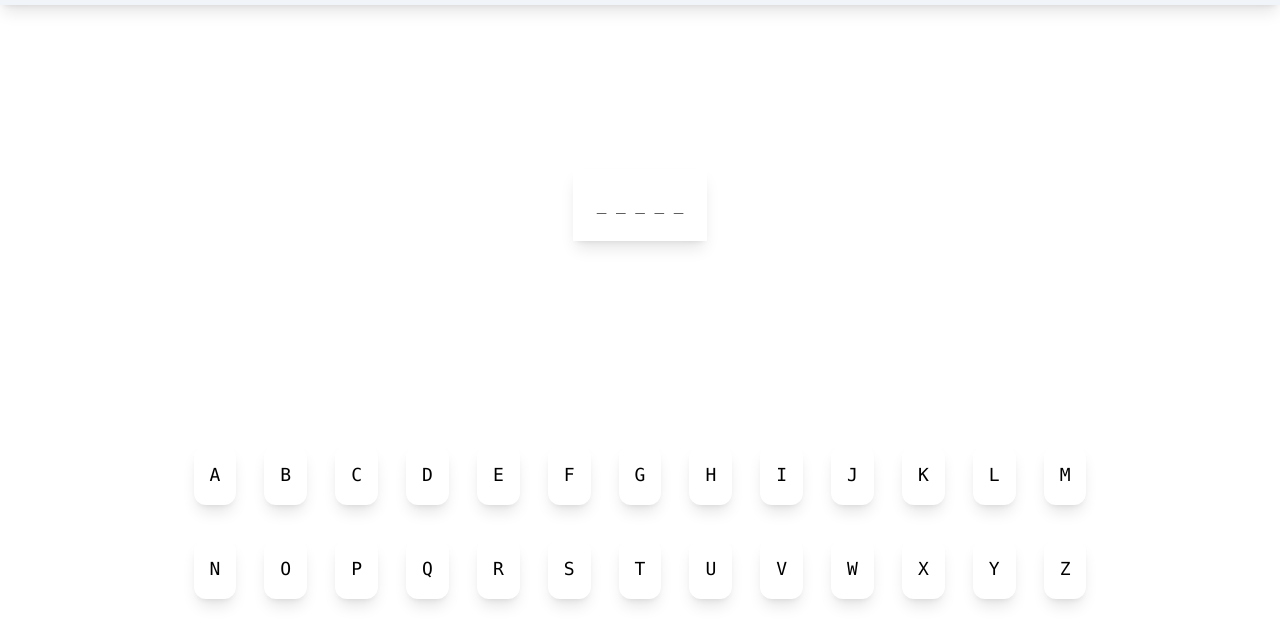
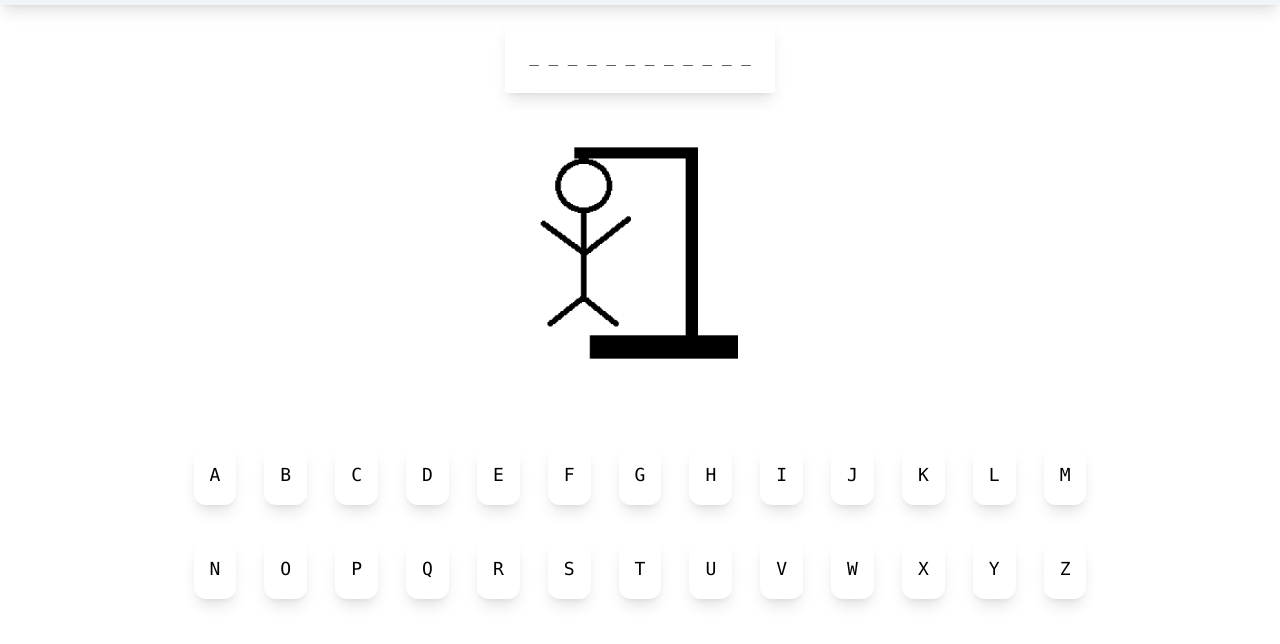
Before and after one commit to LoiNguyenCS/DeluxeHangMan, a website: page public/index.html in a window 1280 px wide. Shown: the part 128-772 px from the top of the page. Drawn offline with nearby package versions, Linux system fonts and the light colour scheme; no server answers.

Commit message:
Center hangman image on page

```diff
--- a/public/index.html
+++ b/public/index.html
@@ -20,10 +20,12 @@
       </div>
     </div>
 
-    <div class="p-4 row-start-3 col-span-3 flex items-center justify-center">
-      <span class="shadow-lg p-6">_ _ _ _ _ </span>
+    <div class="p-4 m-0 row-start-2 col-span-3 flex items-start justify-center">
+      <span class="shadow-lg p-6">_ _ _ _ _ _ _ _ _ _ _ _ </span>
     </div>
-
+    <div class="flex items-center justify-center row-start-3 col-span-3 h-30 w-30">
+      <img class="object-contain h-56 w-96 mt-24" src="hang.png" alt="hangman" >
+    </div>
     <!-- <img
     src="hang.png"
     style="position: absolute; left: 1550px; bottom: 250px"
```
Also changed, not shown: public/output.css.
